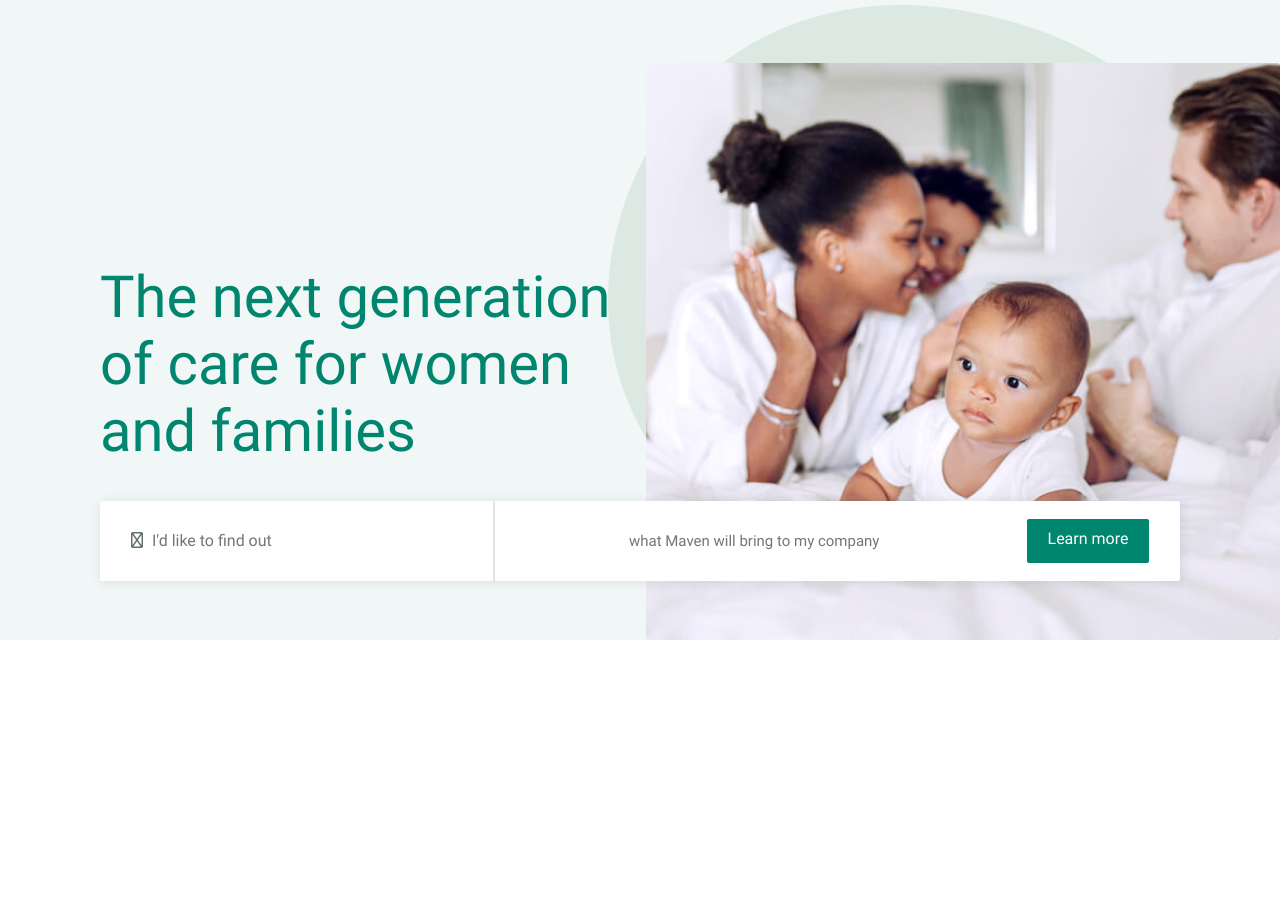
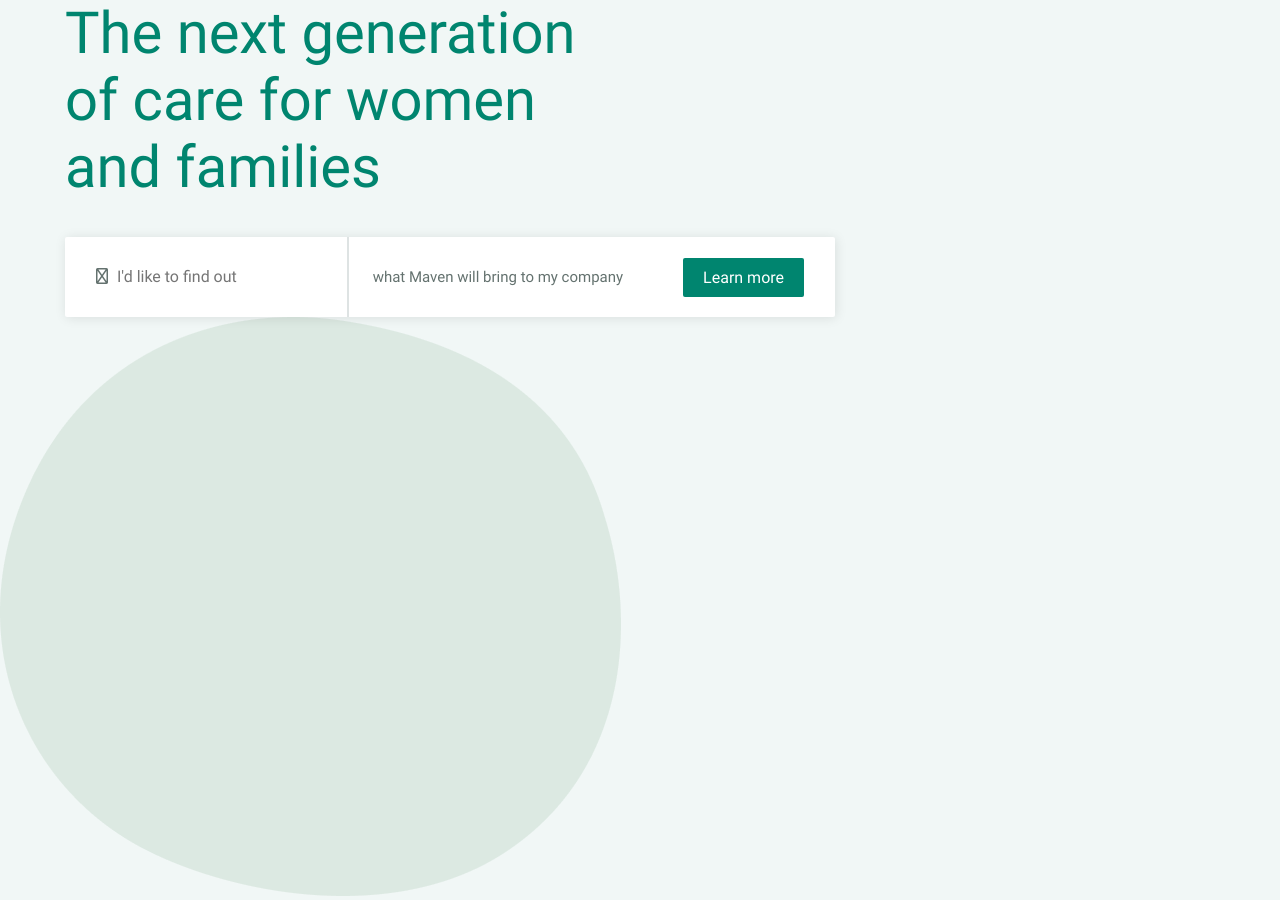
Before and after one commit to davronbek1978/maven, a plain HTML site: page index.html in a window 1280 px wide. Before the commit the page ends 800 px from the top, so only its background shows below. Drawn offline with Linux system fonts and the light colour scheme.

Commit message:
update header

```diff
--- a/css/main.css
+++ b/css/main.css
@@ -15,7 +15,7 @@
 }
 
 .container {
-    max-width: 1110px;
+    max-width: 1180px;
     width: 100%;
     margin: 0 auto;
     padding: 0 15px;
@@ -32,10 +32,18 @@ ul {
 /* header start */
 .header {
     width: 100%;
-    min-height: 80vh;
+    min-height: 60vh;
     background: #F1F7F6;
+}
+
+.header__container {
+    display: flex;
+    align-items: center;
+    justify-content: space-between;
+}
+
+.header__content {
     position: relative;
-    z-index: -1;
 }
 
 .header__content-title {
@@ -46,10 +54,11 @@ ul {
     color: var(--ternary-color);
     font-size: 58px;
     line-height: 67px;
-    padding-top: 264px;
+    /* padding-top: 264px; */
 }
 
 .header__form {
+    width: 770px;
     display: flex;
     justify-content: space-between;
     align-items: center;
@@ -58,6 +67,7 @@ ul {
     box-shadow: 1px 1px 12px rgba(0, 0, 0, 0.1);
     border-radius: 2px;
     margin-top: 36px;
+
 }
 
 .header__form-icon {
@@ -78,18 +88,20 @@ ul {
     height: 80px;
 }
 
-.header__form-write {
+.header__form-item {
+    display: flex;
+    column-gap: 60px;
+    align-items: center;
+}
+
+.header__form-txt {
     font-size: 15px;
     line-height: 24px;
-    border: none;
-    max-width: 264px;
-    width: 100%;
     color: var(--seconds-color);
 }
 
 .header__btn {
-    width: 122px;
-    height: 44px;
+    /* width: 150%; */
     background: var(--ternary-color);
     border-radius: 2px;
     color: #fff;
@@ -102,21 +114,8 @@ ul {
     width: 100%;
     height: 577px;
     border-radius: 2px;
-    position: absolute;
-    right: 0;
-    bottom: 0px;
-    z-index: -1;
 }
 
-.header__content::before {
-    content: url(../img/hb_vector.png);
-    width: 634px;
-    height: 577px;
-    position: absolute;
-    right: 3%;
-    bottom: 9%;
-    z-index: -1;
-}
 /* header end */
 
 /* main start */
--- a/index.html
+++ b/index.html
@@ -10,9 +10,8 @@
 </head>
 <body>
     <header class="header">
-        <div class="container">
+        <div class="container header__container">
             <div class="header__content">
-                <div class="header__content-item">
                 <h1 class="header__content-title">The next generation of care for women and families</h1>
                 <form action="#!" class="header__form">
                     <div class="form__search">
@@ -20,13 +19,15 @@
                         <input type="text" class="header__form-search" placeholder="I'd like to find out">
                     </div>
                     <div class="div__solid"></div>
-                        <input type="text" class="header__form-write" placeholder="what Maven will bring to my company">
+                    <div class="header__form-item">
+                        <p class="header__form-txt">what Maven will bring to my company</p>
                         <a href="#!" class="header__btn">Learn more</a>
+                    </div>
                 </form>
             </div>
         </div>
-        </div>
-        <img src="img/hb.png" alt="" class="header__content-image">
+        <img src="img/hb_vector.png" alt="" class="header__content-img">
+        <!-- <img src="img/hb.png" alt="" class="header__content-image"> -->
     </header>
     <main>
 
```
Lines whose indentation alone changed are shown as unchanged.
